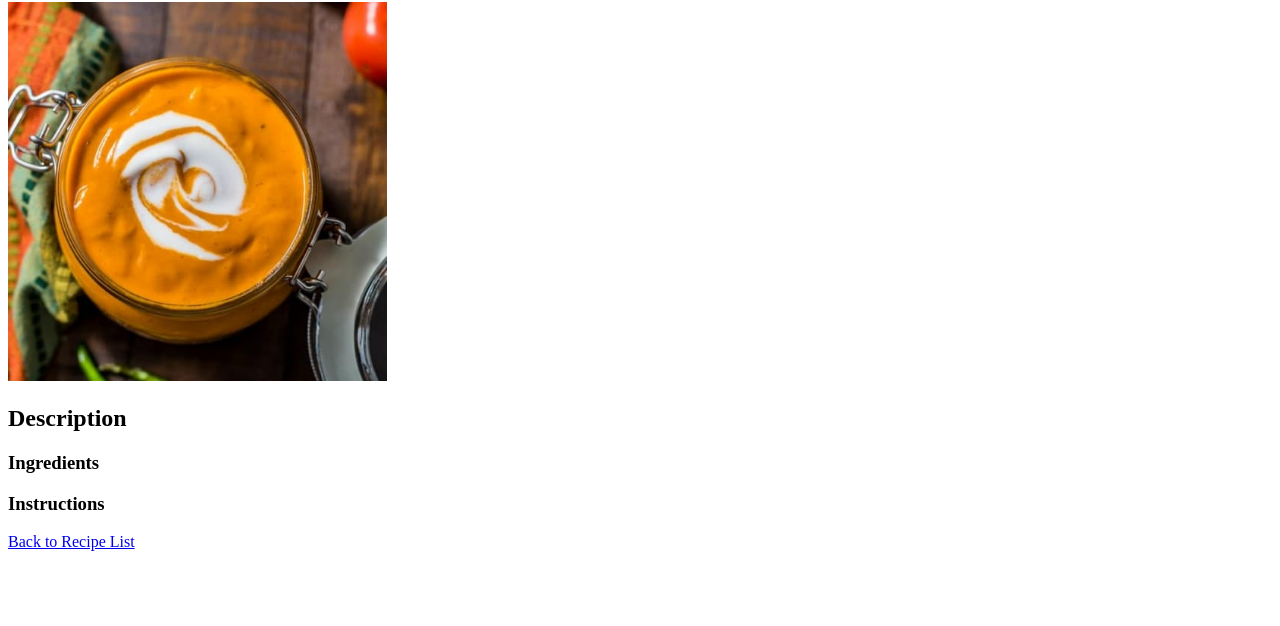
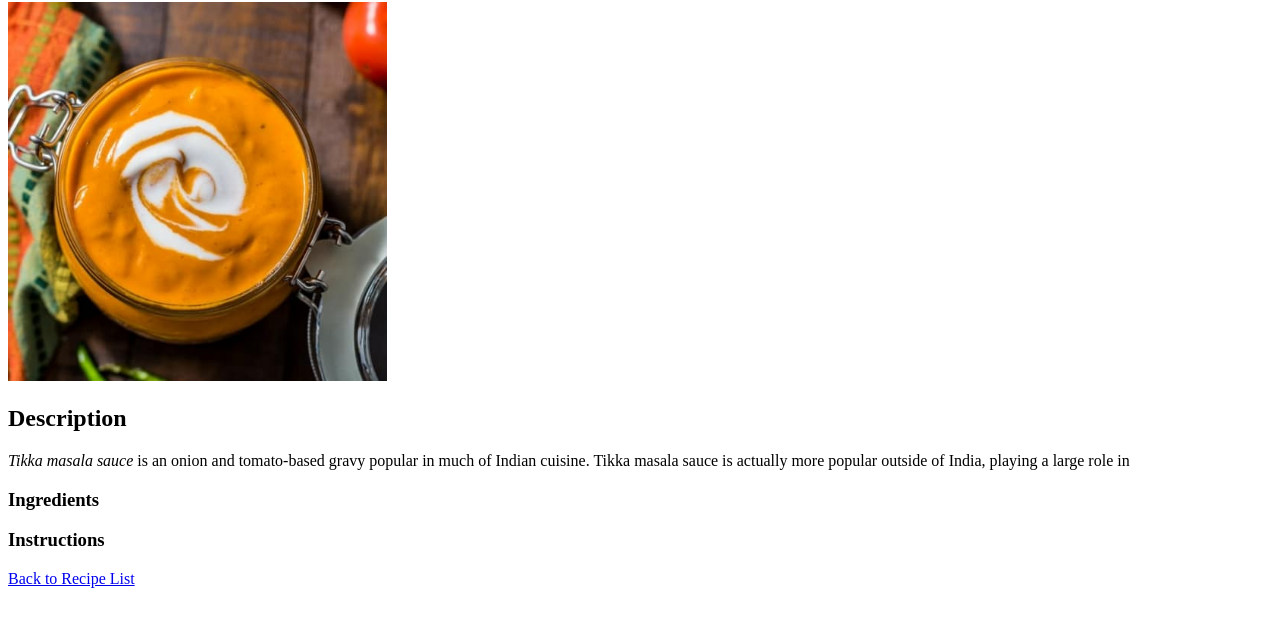
Before and after one commit to NHemmerly/odin-recipes, a plain HTML site: page recipes/tikka-masala.html in a window 1280 px wide. Shown: the part 78-704 px from the top of the page. Drawn offline with Linux system fonts and the light colour scheme.

Commit message:
Start description section of tikka-masala.html

```diff
--- a/recipes/tikka-masala.html
+++ b/recipes/tikka-masala.html
@@ -13,6 +13,11 @@
 
         <h2>Description</h2>
 
+        <p>
+            <em>Tikka masala sauce</em> is an onion and tomato-based gravy popular in much of Indian cuisine. Tikka masala sauce
+            is actually more popular outside of India, playing a large role in
+        </p>
+
         <h3>Ingredients</h3>
 
         <h3>Instructions</h3>
```
